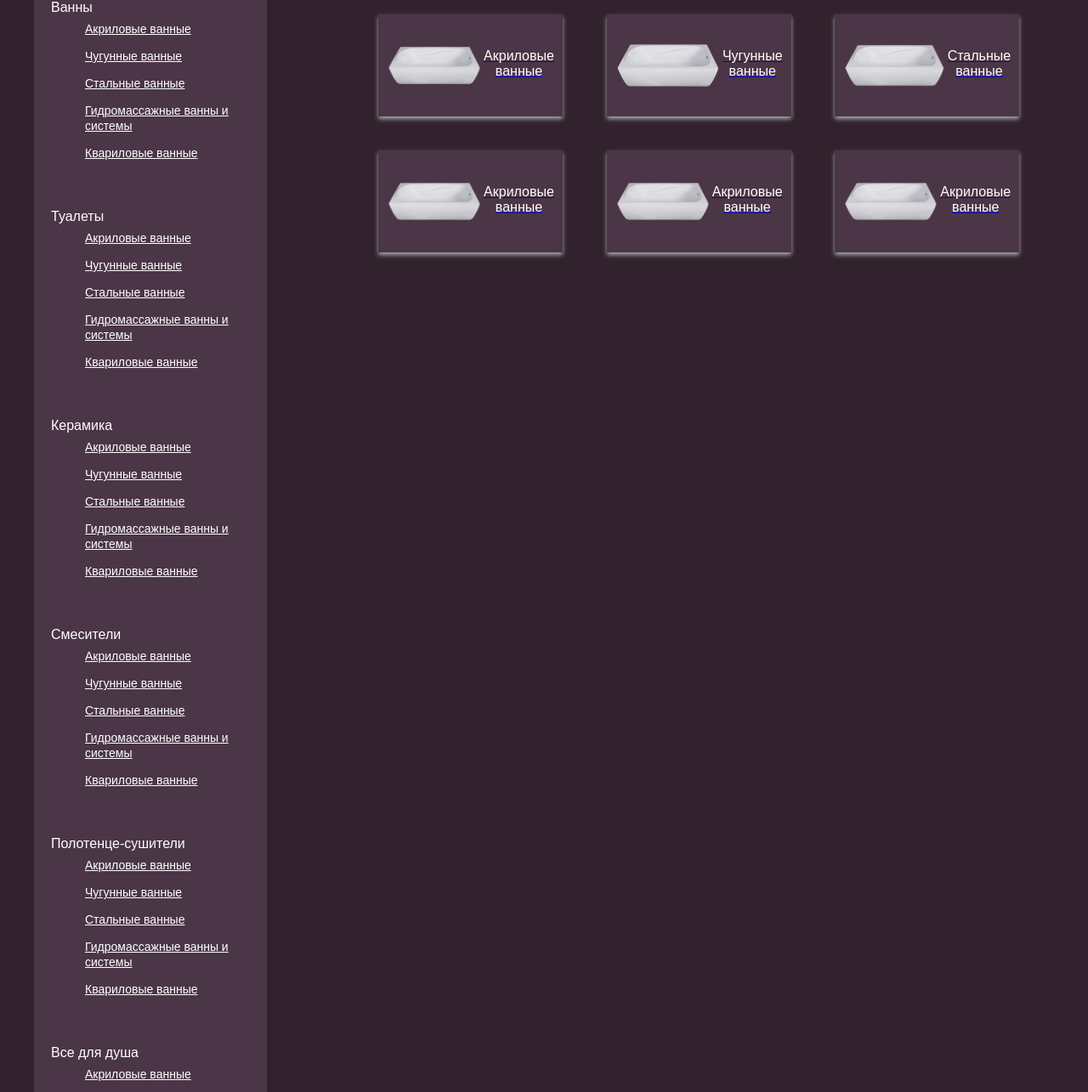
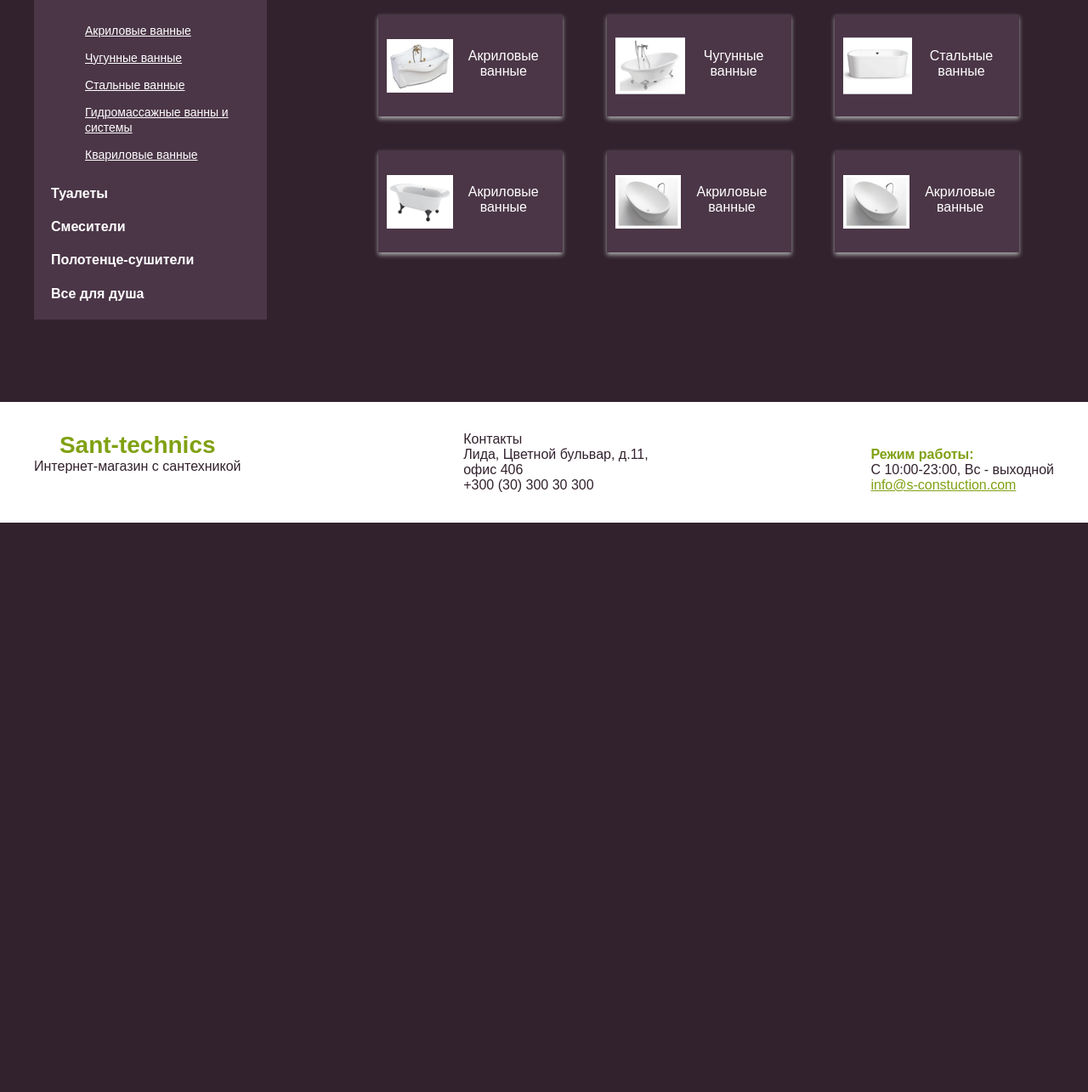
Before and after one commit to KateZhukel/Bath, a plain HTML site: page production.html in a window 1280 px wide. Shown: the part 409-1694 px from the top of the page at 85% size. After the commit the page ends 1024 px from the top, so only its background shows below. Drawn offline with Linux system fonts and the light colour scheme.

Commit message:
add accordeon

```diff
--- a/assets/css/style.css
+++ b/assets/css/style.css
@@ -276,9 +276,12 @@ p {
 }
 
 /*production.html*/
+.section-wrap {
+    margin-bottom: 97px;
+}
 .menu-aside__l-i {
     list-style: none;
-    padding: 25px 0;
+    padding: 10px 0;
 }
 .aside {
     background-color: #4b3647;
@@ -335,6 +338,7 @@ p {
     margin-right: 30px;
     margin-bottom: 40px;
     padding: 10px;
+    text-decoration: none;
 }
 .main__item span {
     color: #fff;
@@ -347,3 +351,10 @@ p {
     display: flex;
     align-items: center;
 }
+.menu-aside__l-i-link {
+    cursor: pointer;
+}
+.main__item:hover {
+    box-shadow: none;
+    transition: .3s;
+}
--- a/assets/js/js.js
+++ b/assets/js/js.js
@@ -20,5 +20,19 @@ var swiper = new Swiper('.suppliers__container', {
 
 
 $(document).ready(function () {
+    $('.submenu-aside__l').not(':first').hide();
 
+    $('.menu-aside__l-i-link').click(function () {
+
+       var findArticle = $(this).next('.submenu-aside__l');
+       var findWrapper = $(this).closest('.menu-aside__l');
+
+       if(findArticle.is(':visible')) {
+           findArticle.slideUp(600);
+       }
+       else {
+           findWrapper.find('.submenu-aside__l').slideUp();
+           findArticle.slideDown();
+       }
+    });
 });
--- a/production.html
+++ b/production.html
@@ -7,7 +7,6 @@
     <link rel="stylesheet" href="assets/css/swiper.css">
     <!--<link rel="stylesheet" href="assets/css/jquery.fancybox.min.css">-->
     <link href="assets/css/style.css" rel="stylesheet">
-    <script src="assets/js/jquery_v3.4.1.min.js"></script>
 </head>
 <body>
 <header class="head-top">
@@ -79,7 +78,7 @@
     <aside class="aside">
         <nav class="menu-aside">
             <ul class="menu-aside__l">
-                <li class="menu-aside__l-i"><a class="menu-aside__l-i-link" href="">Ванны</a>
+                    <h1 class="menu-aside__l-i-link" href="">Ванны</h1>
                     <ul class="submenu-aside__l">
                         <li class="submenu-aside__l-i"><a class="submenu-aside__l-i-link" href="akril.html">Акриловые ванные</a></li>
                         <li class="submenu-aside__l-i"><a class="submenu-aside__l-i-link" href="">Чугунные ванные</a></li>
@@ -87,8 +86,22 @@
                         <li class="submenu-aside__l-i"><a class="submenu-aside__l-i-link" href="">Гидромассажные ванны и системы</a></li>
                         <li class="submenu-aside__l-i"><a class="submenu-aside__l-i-link" href="">Квариловые ванные</a></li>
                     </ul>
-                </li>
-                <li class="menu-aside__l-i"><a class="menu-aside__l-i-link" href="">Туалеты</a>
+                    <h1 class="menu-aside__l-i-link" href="">Туалеты</h1>
+                    <ul class="submenu-aside__l">
+                        <li class="submenu-aside__l-i"><a class="submenu-aside__l-i-link" href="">Напольные унитазы</a></li>
+                        <li class="submenu-aside__l-i"><a class="submenu-aside__l-i-link" href="">Подвесные унитазы</a></li>
+                        <li class="submenu-aside__l-i"><a class="submenu-aside__l-i-link" href="">Приставные унитазы</a></li>
+                        <li class="submenu-aside__l-i"><a class="submenu-aside__l-i-link" href="">Комплектующие для унитазов</a></li>
+                    </ul>
+                    <h1 class="menu-aside__l-i-link" href="">Смесители</h1>
+                    <ul class="submenu-aside__l">
+                        <li class="submenu-aside__l-i"><a class="submenu-aside__l-i-link" href="">Смесители для кухонной мойки</a></li>
+                        <li class="submenu-aside__l-i"><a class="submenu-aside__l-i-link" href="">Смесители для раковины</a></li>
+                        <li class="submenu-aside__l-i"><a class="submenu-aside__l-i-link" href="">Смесители для ванны</a></li>
+                        <li class="submenu-aside__l-i"><a class="submenu-aside__l-i-link" href="">Смесители для душа</a></li>
+                        <li class="submenu-aside__l-i"><a class="submenu-aside__l-i-link" href="">Краны</a></li>
+                    </ul>
+                    <h1 class="menu-aside__l-i-link" href="">Полотенце-сушители</h1>
                     <ul class="submenu-aside__l">
                         <li class="submenu-aside__l-i"><a class="submenu-aside__l-i-link" href="">Акриловые ванные</a></li>
                         <li class="submenu-aside__l-i"><a class="submenu-aside__l-i-link" href="">Чугунные ванные</a></li>
@@ -96,8 +109,7 @@
                         <li class="submenu-aside__l-i"><a class="submenu-aside__l-i-link" href="">Гидромассажные ванны и системы</a></li>
                         <li class="submenu-aside__l-i"><a class="submenu-aside__l-i-link" href="">Квариловые ванные</a></li>
                     </ul>
-                </li>
-                <li class="menu-aside__l-i"><a class="menu-aside__l-i-link" href="">Керамика</a>
+                    <h1 class="menu-aside__l-i-link" href="">Все для душа</h1>
                     <ul class="submenu-aside__l">
                         <li class="submenu-aside__l-i"><a class="submenu-aside__l-i-link" href="">Акриловые ванные</a></li>
                         <li class="submenu-aside__l-i"><a class="submenu-aside__l-i-link" href="">Чугунные ванные</a></li>
@@ -105,34 +117,6 @@
                         <li class="submenu-aside__l-i"><a class="submenu-aside__l-i-link" href="">Гидромассажные ванны и системы</a></li>
                         <li class="submenu-aside__l-i"><a class="submenu-aside__l-i-link" href="">Квариловые ванные</a></li>
                     </ul>
-                </li>
-                <li class="menu-aside__l-i"><a class="menu-aside__l-i-link" href="">Смесители</a>
-                    <ul class="submenu-aside__l">
-                        <li class="submenu-aside__l-i"><a class="submenu-aside__l-i-link" href="">Акриловые ванные</a></li>
-                        <li class="submenu-aside__l-i"><a class="submenu-aside__l-i-link" href="">Чугунные ванные</a></li>
-                        <li class="submenu-aside__l-i"><a class="submenu-aside__l-i-link" href="">Стальные ванные</a></li>
-                        <li class="submenu-aside__l-i"><a class="submenu-aside__l-i-link" href="">Гидромассажные ванны и системы</a></li>
-                        <li class="submenu-aside__l-i"><a class="submenu-aside__l-i-link" href="">Квариловые ванные</a></li>
-                    </ul>
-                </li>
-                <li class="menu-aside__l-i"><a class="menu-aside__l-i-link" href="">Полотенце-сушители</a>
-                    <ul class="submenu-aside__l">
-                        <li class="submenu-aside__l-i"><a class="submenu-aside__l-i-link" href="">Акриловые ванные</a></li>
-                        <li class="submenu-aside__l-i"><a class="submenu-aside__l-i-link" href="">Чугунные ванные</a></li>
-                        <li class="submenu-aside__l-i"><a class="submenu-aside__l-i-link" href="">Стальные ванные</a></li>
-                        <li class="submenu-aside__l-i"><a class="submenu-aside__l-i-link" href="">Гидромассажные ванны и системы</a></li>
-                        <li class="submenu-aside__l-i"><a class="submenu-aside__l-i-link" href="">Квариловые ванные</a></li>
-                    </ul>
-                </li>
-                <li class="menu-aside__l-i"><a class="menu-aside__l-i-link" href="">Все для душа</a>
-                    <ul class="submenu-aside__l">
-                        <li class="submenu-aside__l-i"><a class="submenu-aside__l-i-link" href="">Акриловые ванные</a></li>
-                        <li class="submenu-aside__l-i"><a class="submenu-aside__l-i-link" href="">Чугунные ванные</a></li>
-                        <li class="submenu-aside__l-i"><a class="submenu-aside__l-i-link" href="">Стальные ванные</a></li>
-                        <li class="submenu-aside__l-i"><a class="submenu-aside__l-i-link" href="">Гидромассажные ванны и системы</a></li>
-                        <li class="submenu-aside__l-i"><a class="submenu-aside__l-i-link" href="">Квариловые ванные</a></li>
-                    </ul>
-                </li>
             </ul>
         </nav>
     </aside>
@@ -141,37 +125,37 @@
         <div class="main__items-wrap">
             <a href="#" class="main__item">
                 <div class="main__item-inner">
-                    <img class="main__item-img" src="assets/img/categories/bath/serena.png" alt="#"/>
+                    <img class="main__item-img" src="assets/img/categories/bath/bath1.png" alt="#"/>
                 </div>
                 <span>Акриловые ванные</span>
             </a>
             <a href="#" class="main__item">
                 <div class="main__item-inner">
-                    <img class="main__item-img" src="assets/img/categories/bath/serena.png" alt="#"/>
+                    <img class="main__item-img" src="assets/img/categories/bath/bath2.png" alt="#"/>
                 </div>
                 <span>Чугунные ванные</span>
             </a>
             <a  href="#" class="main__item">
                 <div class="main__item-inner">
-                    <img class="main__item-img" src="assets/img/categories/bath/serena.png" alt="#"/>
+                    <img class="main__item-img" src="assets/img/categories/bath/bath3.png" alt="#"/>
                 </div>
                 <span>Стальные ванные</span>
             </a>
             <a href="#" class="main__item">
                 <div class="main__item-inner">
-                    <img class="main__item-img" src="assets/img/categories/bath/serena.png" alt="#"/>
+                    <img class="main__item-img" src="assets/img/categories/bath/bath4.png" alt="#"/>
                 </div>
                 <span>Акриловые ванные</span>
             </a>
             <a href="#" class="main__item">
                 <div class="main__item-inner">
-                    <img class="main__item-img" src="assets/img/categories/bath/serena.png" alt="#"/>
+                    <img class="main__item-img" src="assets/img/categories/bath/bath5.png" alt="#"/>
                 </div>
                 <span>Акриловые ванные</span>
             </a>
             <a href="#" class="main__item">
                 <div class="main__item-inner">
-                    <img class="main__item-img" src="assets/img/categories/bath/serena.png" alt="#"/>
+                    <img class="main__item-img" src="assets/img/categories/bath/bath6.png" alt="#"/>
                 </div>
                 <span>Акриловые ванные</span>
             </a>
@@ -179,8 +163,6 @@
     </main>
 </section>
 
-    </div>
-</section>
 <footer class="head-top">
     <div class="container">
         <div class="head-top__wrap">
@@ -204,7 +186,7 @@
 
 
 
-
+<script src="assets/js/jquery_v3.4.1.min.js"></script>
 <script src="assets/js/swiper.js"></script>
 <script src="assets/js/js.js"></script>
 
```
Also changed, not shown: assets/img/categories/bath/bath1.png (added), assets/img/categories/bath/bath2.png (added), assets/img/categories/bath/bath3.png (added), assets/img/categories/bath/bath4.png (added), assets/img/categories/bath/bath5.png (added), assets/img/categories/bath/bath6.png (added).
